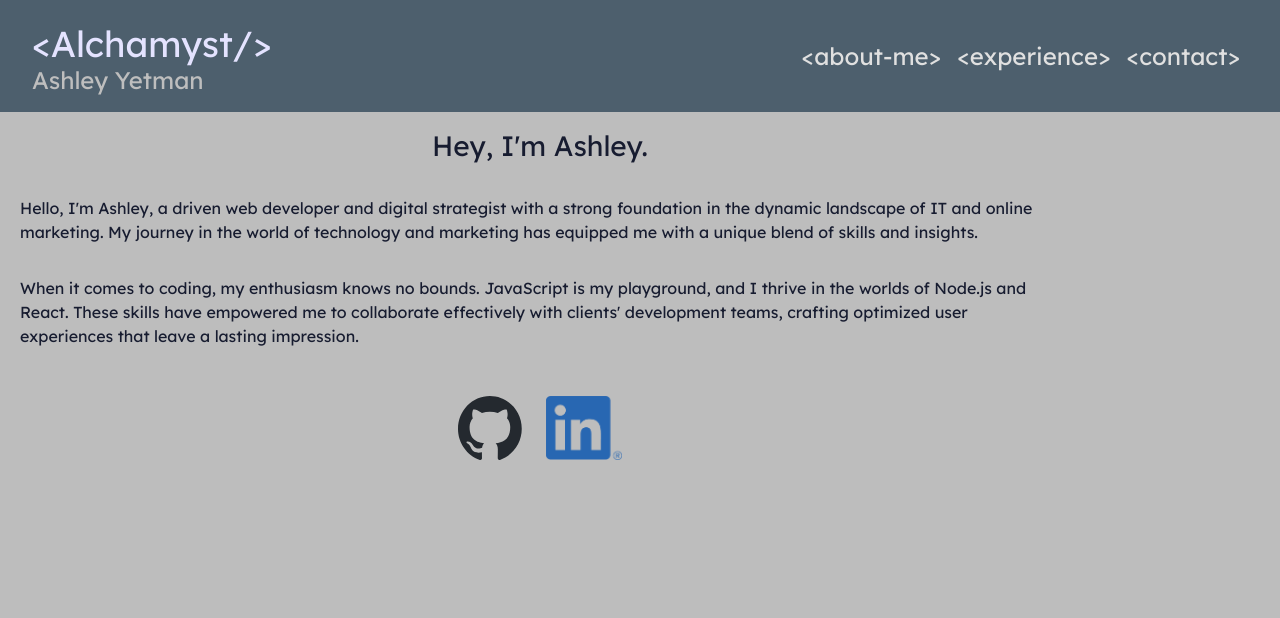
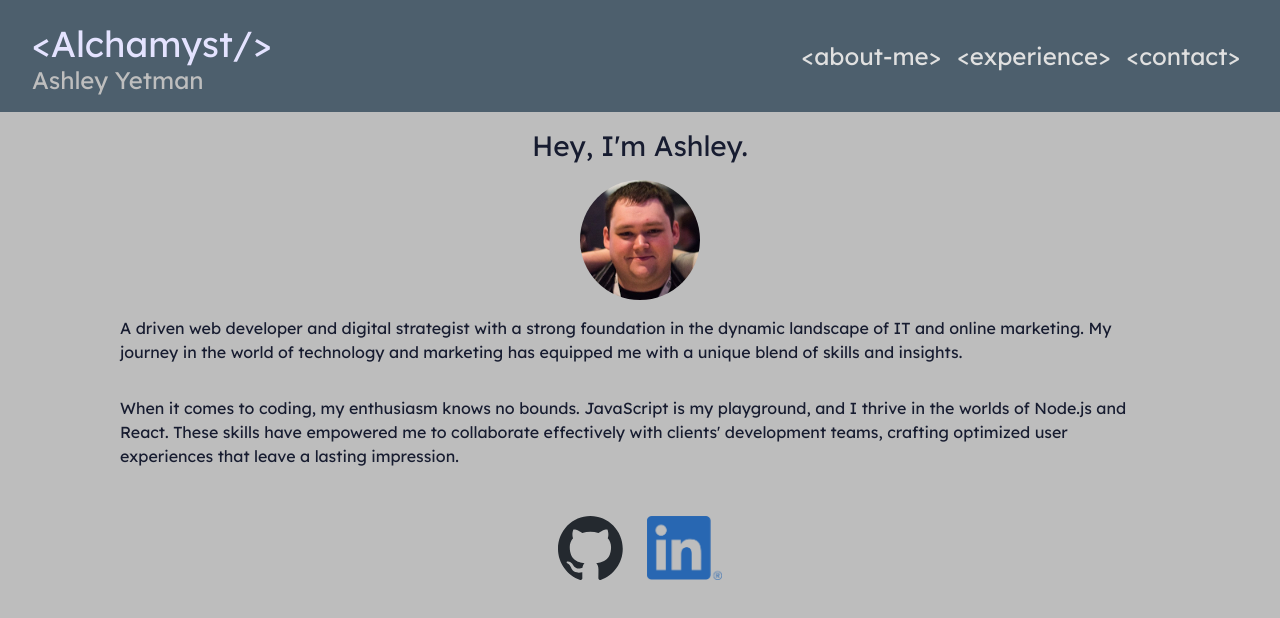
Before and after one commit to Alchamyst/ayetman-web, a React (Vite) app: page / in a window 1280 px wide. Shown: the top 618 px of the page. Built offline with nearby package versions, Linux system fonts and the light colour scheme.

Commit message:
update aboutMePage content.

```diff
--- a/src/styles/aboutMePage.css
+++ b/src/styles/aboutMePage.css
@@ -1,30 +1,18 @@
 .about-me {
-    max-width: 65em;
     display: flex;
     flex-direction: row;
     flex-wrap: wrap;
     justify-content: center;
+    margin: 0 auto;
+    max-width: 65em;
 }
 
-.github-icon {
-    height: 4em;
-    width: 4em;
+.about-me h1 {
+    text-align: center;
+    flex-basis: 100%;
 }
 
-.linkedin-icon {
-    height: 4em;
-    /* width: 4em; */
+.ash-img {
+    border-radius: 50%;
+    height: 7.5em;
 }
-
-.social-links {
-    display: flex;
-    flex-direction: row;
-    flex-wrap: wrap;
-    justify-content: center;
-    padding-top: 2em;
-    padding-bottom: 0.5em;
-}
-
-.social-links a {
-    padding: 0 0.75em 0 0.75em;
-}
--- a/src/styles/socialLinks.css
+++ b/src/styles/socialLinks.css
@@ -0,0 +1,20 @@
+.github-icon {
+    height: 4em;
+}
+
+.linkedin-icon {
+    height: 4em;
+}
+
+.social-links {
+    display: flex;
+    flex-direction: row;
+    flex-wrap: wrap;
+    justify-content: center;
+    padding-top: 2em;
+    padding-bottom: 0.5em;
+}
+
+.social-links a {
+    padding: 0 0.75em 0 0.75em;
+}
--- a/src/views/AboutMePage.jsx
+++ b/src/views/AboutMePage.jsx
@@ -1,15 +1,17 @@
+import '../styles/aboutMePage.css';
 import SocialLinks from '../components/SocialLinks';
-import '../styles/aboutMePage.css';
+import ashleyImg from '../assets/ashley.jpg';
 
 export default function AboutMePage() {
     return(
         <div className='main'>
-            <main className='about-me'>
+            <main>
                 <div className='about-me'>
                     <h1>Hey, I'm Ashley.</h1>
+                    <img className='ash-img' src={ashleyImg} />
 
                     <p>
-                        Hello, I'm Ashley, a driven web developer and digital strategist with a strong foundation in the dynamic landscape of IT and online marketing.
+                        A driven web developer and digital strategist with a strong foundation in the dynamic landscape of IT and online marketing.
                         My journey in the world of technology and marketing has equipped me with a unique blend of skills and insights.
                     </p>
                     <p>
@@ -17,8 +19,8 @@ export default function AboutMePage() {
                         These skills have empowered me to collaborate effectively with clients' development teams, crafting optimized user experiences that leave a lasting impression.
                     </p>
                 </div>
-                <SocialLinks />
             </main>
+            <SocialLinks />
         </div>
     );
 }
```
Also changed, not shown: src/assets/ashley.jpg (added).
